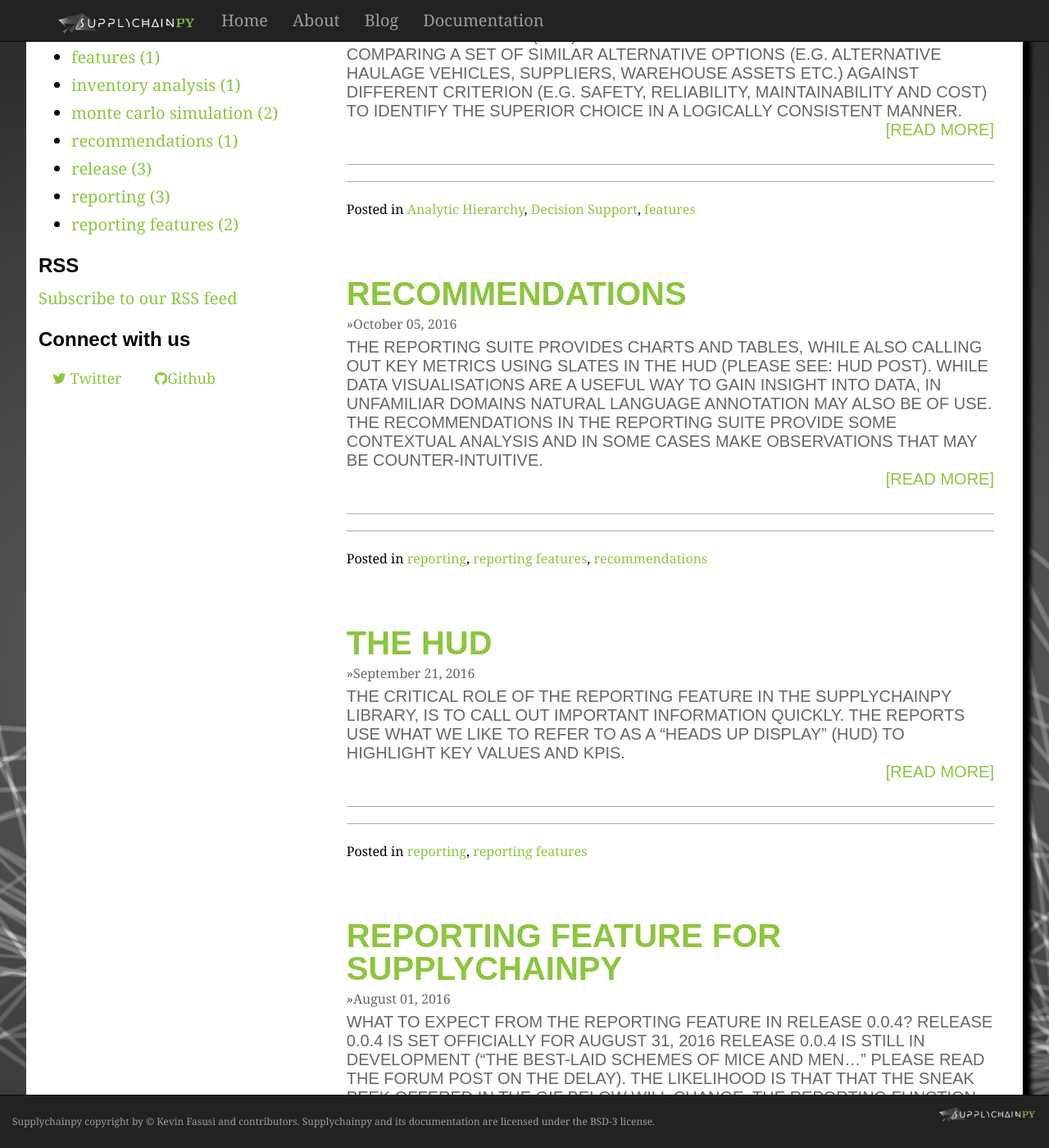
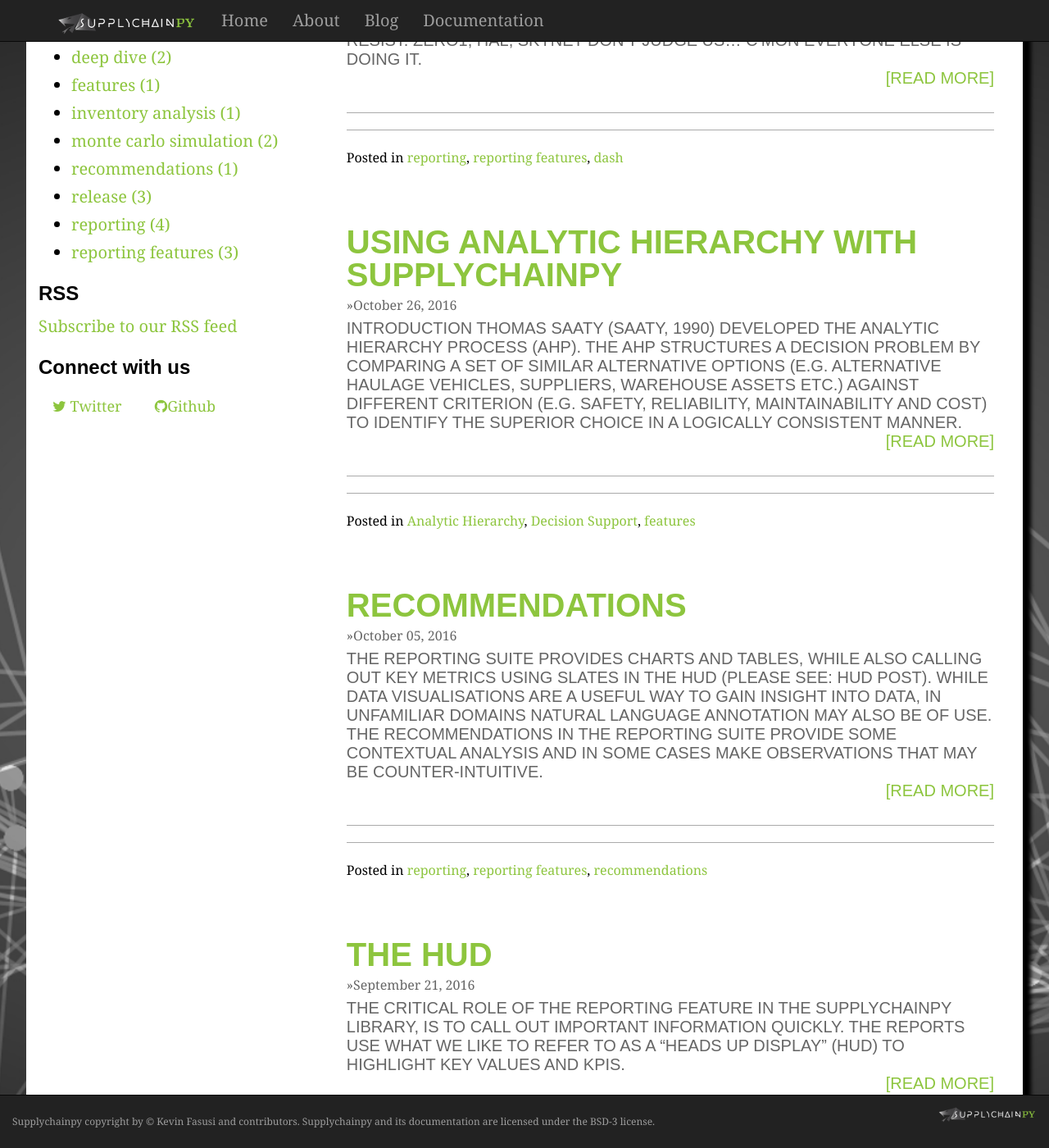
Before and after one commit to supplybi/supplybi.github.io, a Jekyll site: the page built from blog/index.html, in a window 1280 px wide and 1400 px high, scrolled down 279 px. Shown: the whole window at 82% size. Built offline with Jekyll 4.4.1, drawn with Linux system fonts in a browser that asks for light colours; nearby versions of some CDN libraries; library files that are not in the unit come from our copies; the list of posts is cut into pages by our own code; some of the changed lines change nothing that is shown; some of the changed text lies outside the part shown.

Commit message:
dash post.

```diff
--- a/_drafts/2016-10-10-Dash.md
+++ b/_posts/2016-10-31-Dash.md
@@ -5,13 +5,14 @@
 tags: [reporting, reporting features, dash]
 author_github: kevinfasusi
 ---
+
 The world is going Bot crazy; our AI overlords are just around the corner.
 To ingratiate ourselves and be on the right side of history we almost avoided pressing a Bot into our service,
 but we couldn't resist. Zero1, HAL, Skynet don't judge us... C'mon everyone else is doing it. <!--more -->
 
-Meet Dash (data, analysis, service, handler... just kidding it is an abbreviation of the word dashboard) our reporting Bot.
+Meet Dash (data, analysis, service, handler... just kidding it is an abbreviation of the word dashboard) our reporting Bot as of release 0.0.4.
 Okay, "Bot" is a bit of a stretch, it's not a full-on Bot. Dash does not have an opinion on your colleagues, the football league or the latest Netflix Original.
-Dash can, however, use natural language to provide query the analysed data, provide insights and serve up hyperlinks as answers to queries.
+Dash can, however, use natural language to query the analysed data, provide insights and serve up hyperlinks as answers to inquiries.
 Below is a Gif of Dash in action:
 
 ![recommendation feed gif]({{site.baseurl}}/images/dash.gif)
@@ -28,8 +29,8 @@
 Hopefully, a pattern is emerging. The basic premise is that Dash can be asked to retrieve data for any keyword found in the reporting suite at SKU level and as an aggregate across the inventory profile.
 Other commands include:
 
-- "Show {replace with SKU ID}": retrieves a hyper link to the analysis of the SKU requested.
-- "Describe {replace with SKU ID}": retrieves a breakdown of the SKUs main statistics (in development).
+- "Show {*replace with SKU ID*}": retrieves a hyperlink to the analysis of the SKU requested.
+- "Describe {*replace with SKU ID*}": retrieves a breakdown of the SKUs main statistics (in development).
 
 The link to the 'Dash Lexicon' page provides a useful guide to interacting with Dash. The aim in future releases is to make this guide redundant.
 
```
Also changed, not shown: _drafts/2016-10-30-DSL.md (added).
